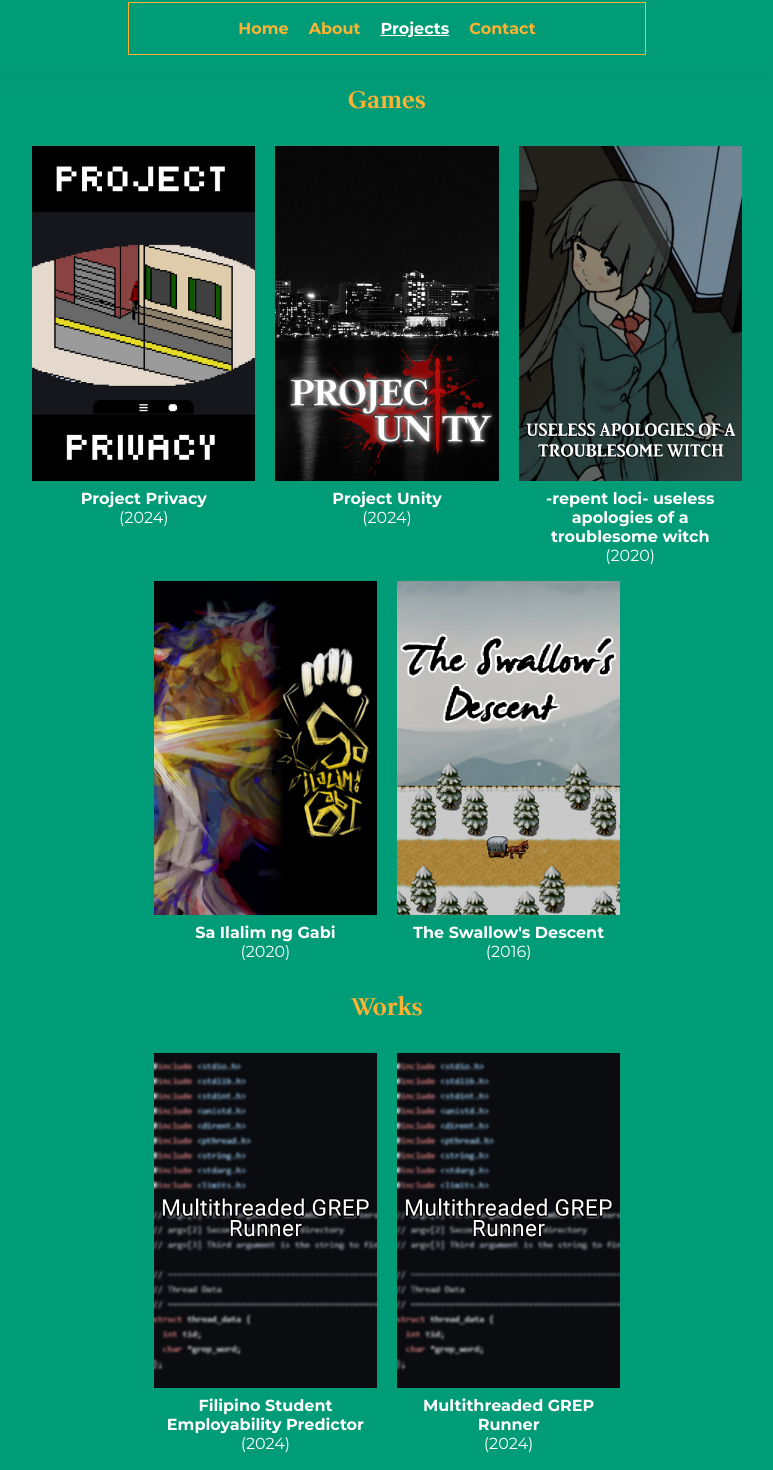
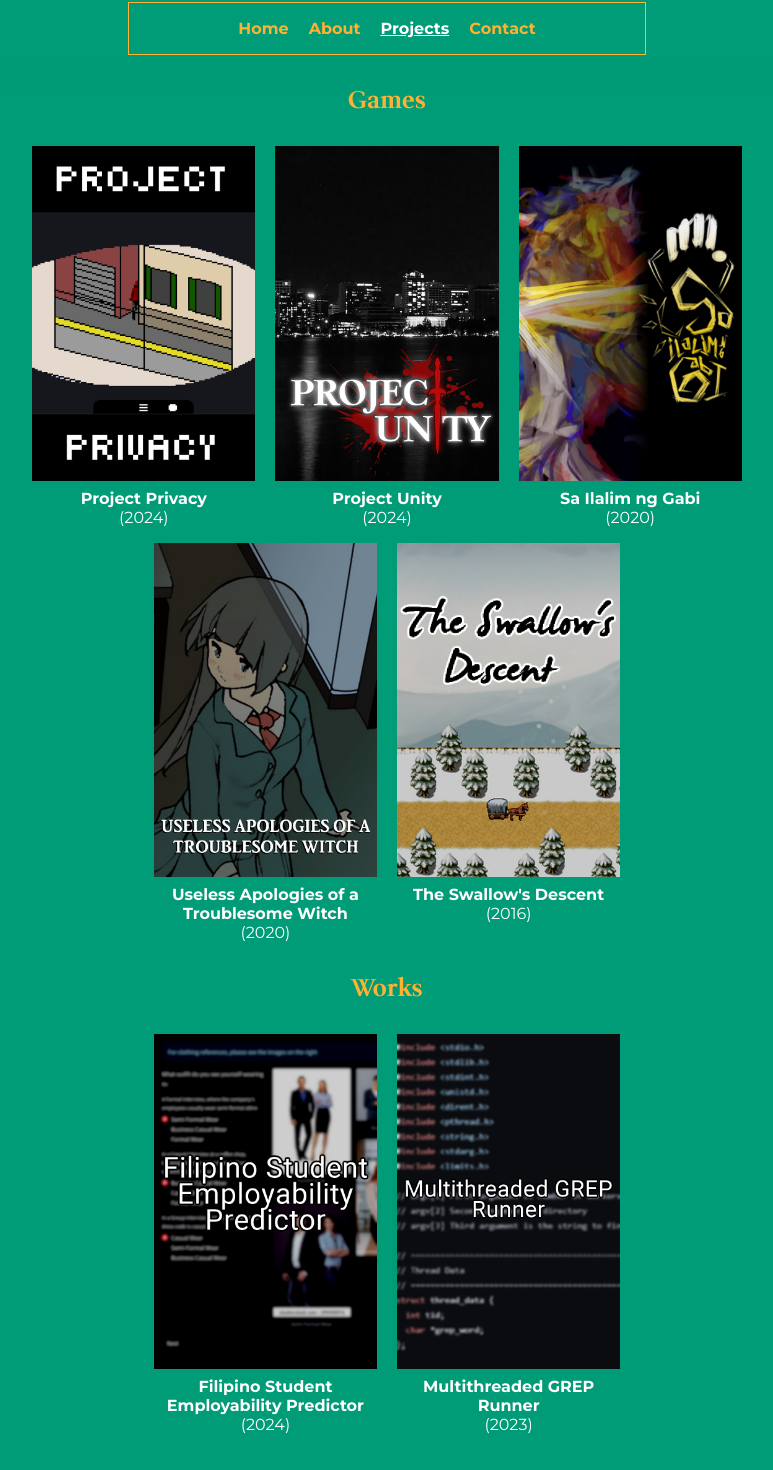
Before and after one commit to FlamingHerb/flamingherb.github.io, a SvelteKit app: page /projects in a window 1280 px wide. Shown: the part 18-1488 px from the top of the page, without its empty margins (253-1026 px from the left). Built offline with nearby package versions, Linux system fonts and the light colour scheme.

Commit message:
refinement of project page (#18)
* feat: added external links to projects

* refactor: projectItems in place of the figures in order to make code readable

```diff
--- /dev/null
+++ b/src/lib/ProjectItem.svelte
@@ -0,0 +1,16 @@
+<script>
+    export let name;
+    export let date;
+    export let link;
+    export let image;
+</script>
+
+<figure>
+    <a target="_blank" href="{link}">
+        <img class="poster" src="images/works_poster/{image}.png" alt="{name} Poster">
+    </a>
+    <figcaption>
+        <strong>{name}</strong><br/>
+        <span>({date})</span>
+    </figcaption>
+</figure>
--- a/src/routes/(app)/projects/+page.svelte
+++ b/src/routes/(app)/projects/+page.svelte
@@ -1,3 +1,7 @@
+
+<script>
+    import ProjectItem from "$lib/ProjectItem.svelte";
+</script>
 
 <head>
     <title>Works | Vaccaria's Website</title>
@@ -10,80 +14,25 @@
 
     <div class="mini-container row-direction">
         <!--
-        <figure>
-            <img class="poster" src="images/works_poster/uaoatw.png" alt="Useless Apologies of a Troublesome Witch 2 Poster">
-            <figcaption>
-              <strong>-repent loci- useless apologies of a troublesome witch 2</strong><br />
-              <span>(TBD)</span>
-            </figcaption>
-        </figure>
-        <figure>
-            <img class="poster" src="images/works_poster/pu.png" alt="Sweet Evil Fantasy Poster">
-            <figcaption>
-              <strong>Sweet Evil Fantasy</strong><br />
-              <span>(WIP)</span>
-            </figcaption>
-        </figure>
+        <ProjectItem name="Useless Apologies of a Troublesome Witch 2" date="2024" link="https://gamejolt.com/games/uselessapologiesofatroublesomewitch/521869"  image="uaoatw" />
+        <ProjectItem name="Sweet Evil Fantasy"   date="2024" link="" image="pu" />
         -->
-        <figure>
-            <img class="poster" src="images/works_poster/pv.png" alt="Project Privacy Poster">
-            <figcaption>
-              <strong>Project Privacy</strong><br />
-              <span>(2024)</span>
-            </figcaption>
-        </figure>
-         <figure>
-            <img class="poster" src="images/works_poster/pu.png" alt="Project Unity Poster">
-            <figcaption>
-              <strong>Project Unity</strong><br />
-              <span>(2024)</span>
-            </figcaption>
-        </figure>
-        <figure>
-            <img class="poster" src="images/works_poster/uaoatw.png" alt="Useless Apologies of a Troublesome Witch Poster">
-            <figcaption>
-              <strong>-repent loci- useless apologies of a troublesome witch</strong><br />
-              <span>(2020)</span>
-            </figcaption>
-        </figure>
-        <figure>
-            <img class="poster" src="images/works_poster/sing.png" alt="Sa Ilalim ng Gabi Poster">
-            <figcaption>
-              <strong>Sa Ilalim ng Gabi</strong><br />
-              <span>(2020)</span>
-            </figcaption>
-       </figure>
-        <figure>
-            <img class="poster" src="images/works_poster/tsw.png" alt="The Swallow's Descent Poster">
-            <figcaption>
-              <strong>The Swallow's Descent</strong><br />
-              <span>(2016)</span>
-            </figcaption>
-        </figure>
+
+        <ProjectItem name="Project Privacy" date="2024" link="https://theredswarm.itch.io/project-privacy"  image="pv" />
+        <ProjectItem name="Project Unity"   date="2024" link="https://github.com/FlamingHerb/Project-Unity" image="pu" />
+        <ProjectItem name="Sa Ilalim ng Gabi" date="2020" link="https://gamejolt.com/games/sailalimnggabi/437232"  image="sing" />
+        <ProjectItem name="Useless Apologies of a Troublesome Witch" date="2020" link="https://gamejolt.com/games/uselessapologiesofatroublesomewitch/521869"  image="uaoatw" />
+        <ProjectItem name="The Swallow's Descent" date="2016" link="https://rpgmaker.net/games/9160/"  image="tsw" />
+
     </div>
     <h2>Works</h2>
     <div class="mini-container row-direction">
-        <!-- <figure>
-            <img class="poster" src="images/works_poster/mtgr.png" alt="Dev8 Website">
-            <figcaption>
-              <strong>Dev8 Website</strong><br />
-              <span>(2024)</span>
-            </figcaption>
-        </figure> -->
-        <figure>
-            <img class="poster" src="images/works_poster/mtgr.png" alt="Filipino Student Employability Predictor Poster">
-            <figcaption>
-              <strong>Filipino Student Employability Predictor</strong><br />
-              <span>(2024)</span>
-            </figcaption>
-        </figure>
-        <figure>
-            <img class="poster" src="images/works_poster/mtgr.png" alt="Multithreaded GREP Runner Poster">
-            <figcaption>
-              <strong>Multithreaded GREP Runner</strong><br />
-              <span>(2024)</span>
-            </figcaption>
-       </figure>
+        <!--
+        <ProjectItem name="Dev8 Website" date="2025" link=""  image="mtgr" />
+        -->
+
+        <ProjectItem name="Filipino Student Employability Predictor" date="2024" link="https://employability-predictor.streamlit.app/"  image="fsep" />
+        <ProjectItem name="Multithreaded GREP Runner" date="2023" link="https://github.com/FlamingHerb/Multithreaded-GREP-Runner"  image="mtgr" />
     </div>
 </div>
 
@@ -103,24 +52,35 @@
         column-gap: 20px;
     }
 
-    figure {
+    :global(figure) {
         flex: 1;
         margin: 0.5em 0;
         min-width: 223.2px;
         max-width: 223.2px;
     }
 
-    figcaption {
+    :global(figcaption) {
         margin-top: 0.5em;
         text-align: center;
         font-size: 1em;
 
     }
 
-    .poster {
+    :global(.poster) {
         display: block;
         margin: auto;
         width: 100%;
+    }
+
+
+    @media only screen and (max-width: $global-max-width){
+        :global(figure) {
+            min-width: 150px;
+            max-width: 150px;
+        }
+        :global(figcaption) {
+            font-size: 0.75em;
+        }
     }
 
     .title-holder {
@@ -163,15 +123,7 @@
 
     /* START:   Mobile responsive area! */
 
-    @media only screen and (max-width: $global-max-width){
-        figure {
-            min-width: 150px;
-            max-width: 150px;
-        }
-        figcaption {
-            font-size: 0.75em;
-        }
-    }
+
 
 
     /* END:     Mobile responsive area! */
```
Also changed, not shown: static/images/works_poster/fsep.png (added).
